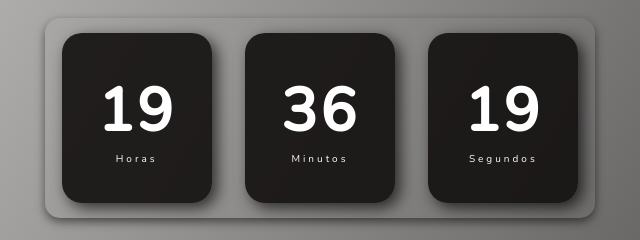
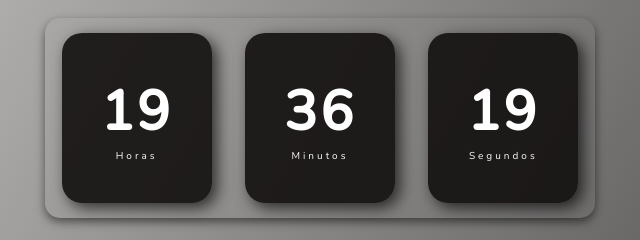
Before and after one commit to vctor03/relogio-digital-1, a plain HTML site: page index.html in a window 1280 px wide. Shown: the part 282-522 px from the top of the page, 320-960 px from the left. Drawn offline with nearby package versions, Linux system fonts and the light colour scheme.

Commit message:
relogio-digital-1

```diff
--- a/index.html
+++ b/index.html
@@ -10,25 +10,30 @@
       href="https://fonts.googleapis.com/css2?family=Nunito:wght@300;400;500&display=swap"
       rel="stylesheet"
     />
+    <link
+      rel="shortcut icon"
+      href="./favicon/favicon-32x32.png"
+      type="image/x-icon"
+    />
     <link rel="stylesheet" href="responsive.css" />
     <link rel="stylesheet" href="style.css" />
-    <title>relogio digital</title>
+    <title>Relógio Digital</title>
   </head>
   <body>
     <div class="relogio">
       <div>
-        <span id="horas">00</span>
-        <span class="tempo">Horas</span>
+        <span id="horas" class="hover">00</span>
+        <span class="tempo hover">Horas</span>
       </div>
 
       <div>
-        <span id="minutos">00</span>
-        <span class="tempo">Minutos</span>
+        <span id="minutos" class="hover">00</span>
+        <span class="tempo hover">Minutos</span>
       </div>
 
       <div>
-        <span id="segundos">00</span>
-        <span class="tempo">Segundos</span>
+        <span id="segundos" class="hover">00</span>
+        <span class="tempo hover">Segundos</span>
       </div>
     </div>
 
--- a/style.css
+++ b/style.css
@@ -35,14 +35,24 @@ body {
   box-shadow: 5px 5px 15px rgba(0, 0, 0, 0.7);
   border-radius: 20px;
   letter-spacing: 3px;
+  cursor: pointer;
+  transition: 0.3s;
+}
+.relogio div:hover {
+  color: rgb(0, 225, 255);
+  transform: scale(1.01);
 }
 
 .relogio span {
   font-weight: bolder;
-  font-size: 60px;
+  font-size: 55px;
 }
 
 .relogio span.tempo {
   font-size: 10px;
   font-weight: 400;
 }
+
+.relogio .hover {
+  transition: 0.4s;
+}
```
Also changed, not shown: favicon/favicon-32x32.png (added).
